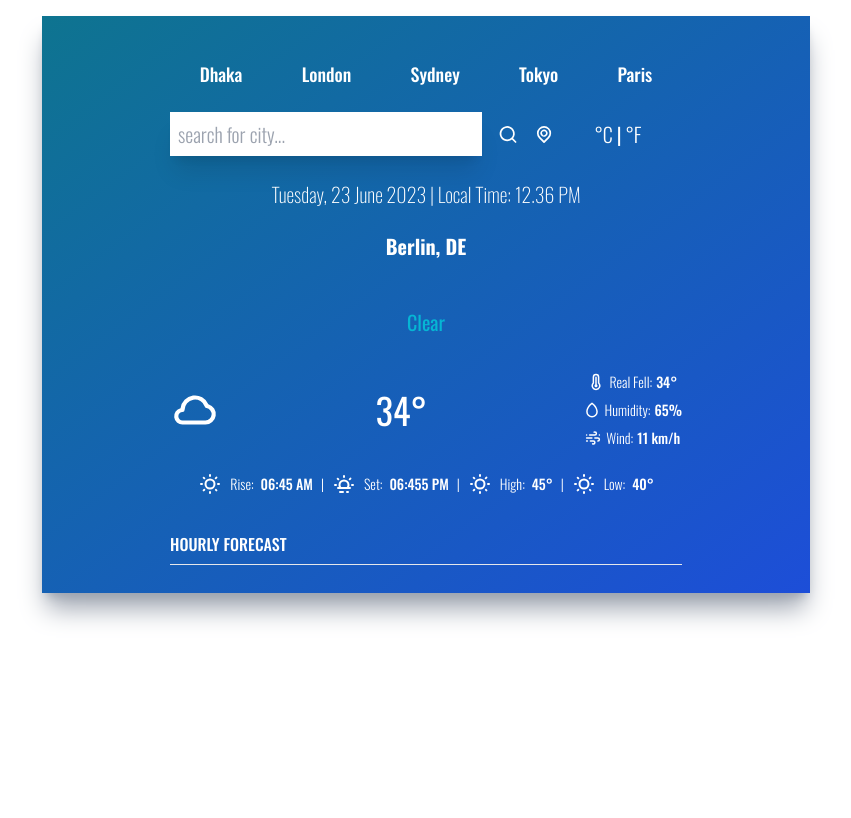
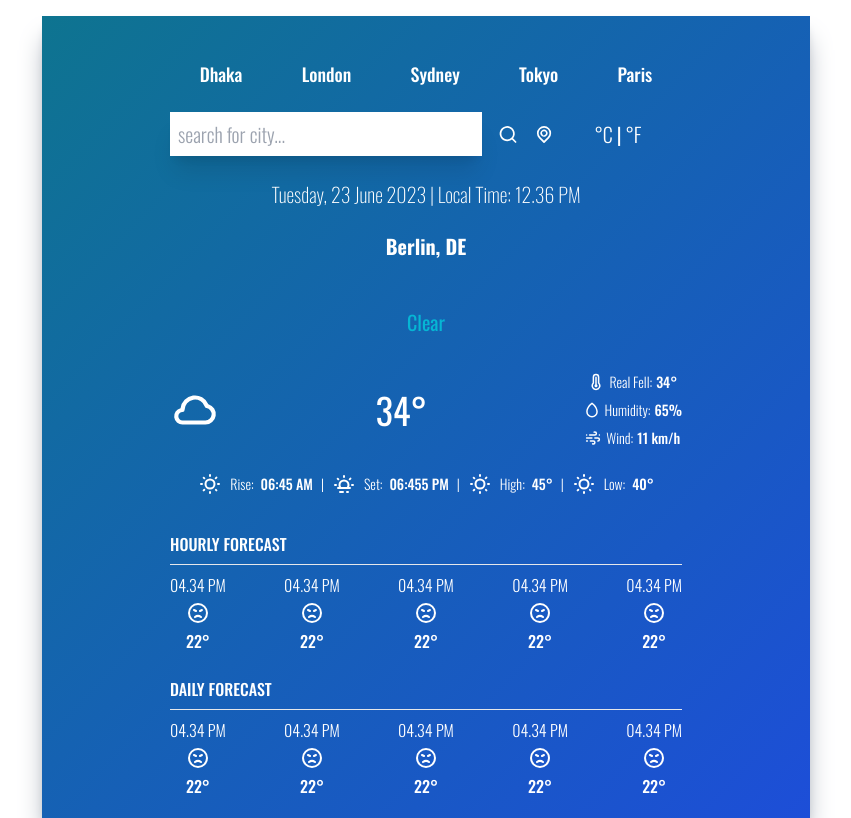
Before and after one commit to rafidmahin20/weatherforecast, a React (Create React App) app in the folder react-weather-app/: page / in a window 1280 px wide. Shown: the whole page, without its empty margins (214-1065 px from the left). Built offline with nearby package versions, Linux system fonts and the light colour scheme.

Commit message:
editing the forecast component

```diff
--- a/react-weather-app/src/App.js
+++ b/react-weather-app/src/App.js
@@ -15,7 +15,8 @@ function App() {
       <TimeAndLocation/>
       <TemperatureAndDetails/>
 
-      <Forecast/>
+      <Forecast title="hourly forecast"/>
+      <Forecast title="daily forecast"/>
     </div>
   );
 }
--- a/react-weather-app/src/Components/Forecast.js
+++ b/react-weather-app/src/Components/Forecast.js
@@ -1,12 +1,41 @@
 import React from 'react'
+import { UilAngry } from '@iconscout/react-unicons'
 
-function Forecast() {
+function Forecast({title}) {
   return (
     <div>
         <div className="flex items-center justify-start mt-6">
-            <p className="text-white font-medium uppercase">hourly forecast</p>
+            <p className="text-white font-medium uppercase">{title}</p>
         </div>
         <hr className="my-2"/>
+
+        <div className="flex flex-row items-center justify-between text-white">
+            <div className="flex flex-col items-center justify-center">
+                <p className="font-light text-xm">04.34 PM</p>
+                <UilAngry className="w-12 my-1"/>
+                <p className="font-medium">22°</p>
+            </div>
+            <div className="flex flex-col items-center justify-center">
+                <p className="font-light text-xm">04.34 PM</p>
+                <UilAngry className="w-12 my-1"/>
+                <p className="font-medium">22°</p>
+            </div>
+            <div className="flex flex-col items-center justify-center">
+                <p className="font-light text-xm">04.34 PM</p>
+                <UilAngry className="w-12 my-1"/>
+                <p className="font-medium">22°</p>
+            </div>
+            <div className="flex flex-col items-center justify-center">
+                <p className="font-light text-xm">04.34 PM</p>
+                <UilAngry className="w-12 my-1"/>
+                <p className="font-medium">22°</p>
+            </div>
+            <div className="flex flex-col items-center justify-center">
+                <p className="font-light text-xm">04.34 PM</p>
+                <UilAngry className="w-12 my-1"/>
+                <p className="font-medium">22°</p>
+            </div>
+        </div>
     </div>
   )
 }
```
